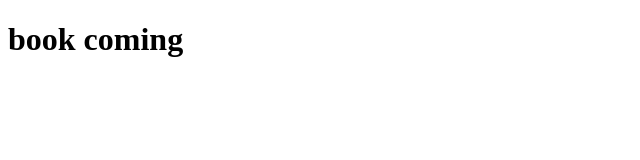
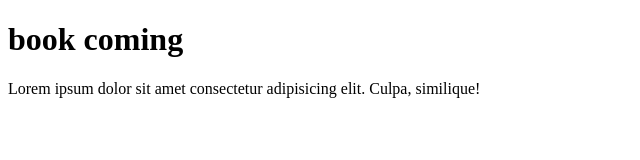
Before and after one commit to Macsyful/bangladesh-a1, a plain HTML site: page index.html in a window 1280 px wide. Shown: the whole page, without its empty margins (0-640 px from the left). Drawn offline with Linux system fonts and the light colour scheme.

Commit message:
updated feature

```diff
--- a/index.html
+++ b/index.html
@@ -7,5 +7,6 @@
 </head>
 <body>
     <h1>book coming</h1>
+    <p>Lorem ipsum dolor sit amet consectetur adipisicing elit. Culpa, similique!</p>
 </body>
 </html>
```
